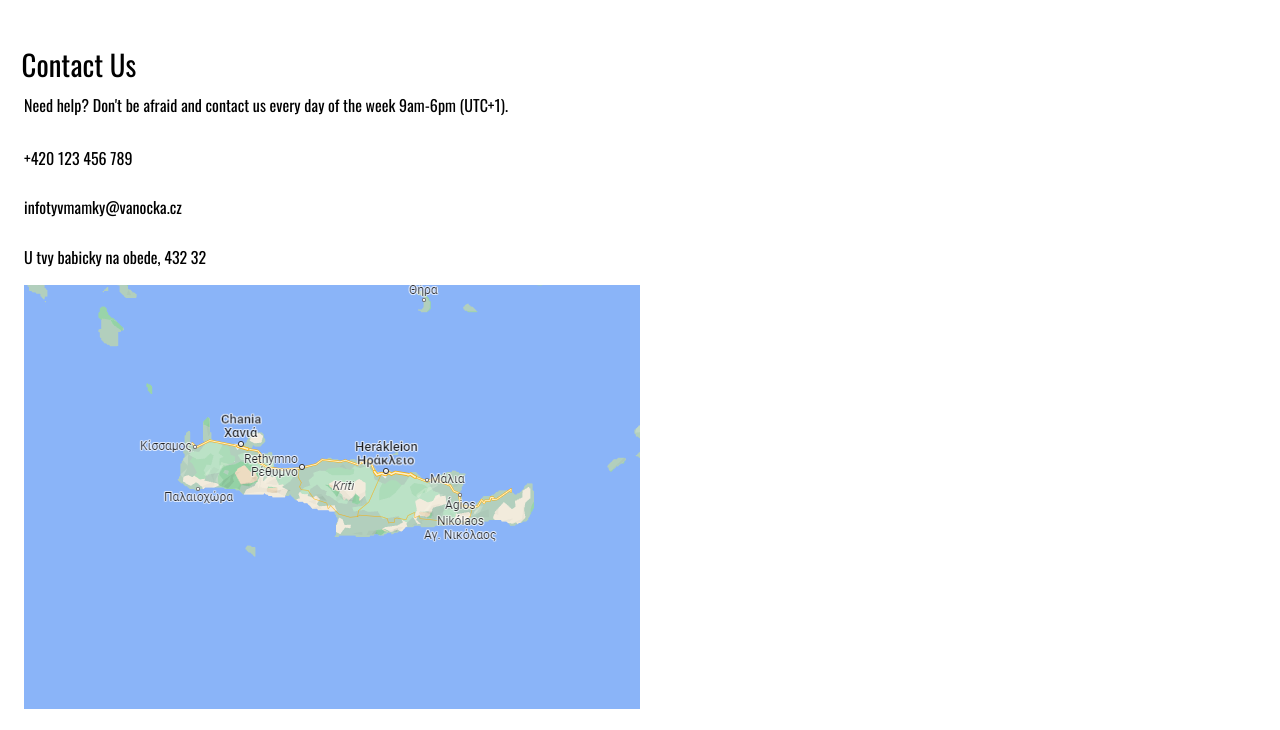
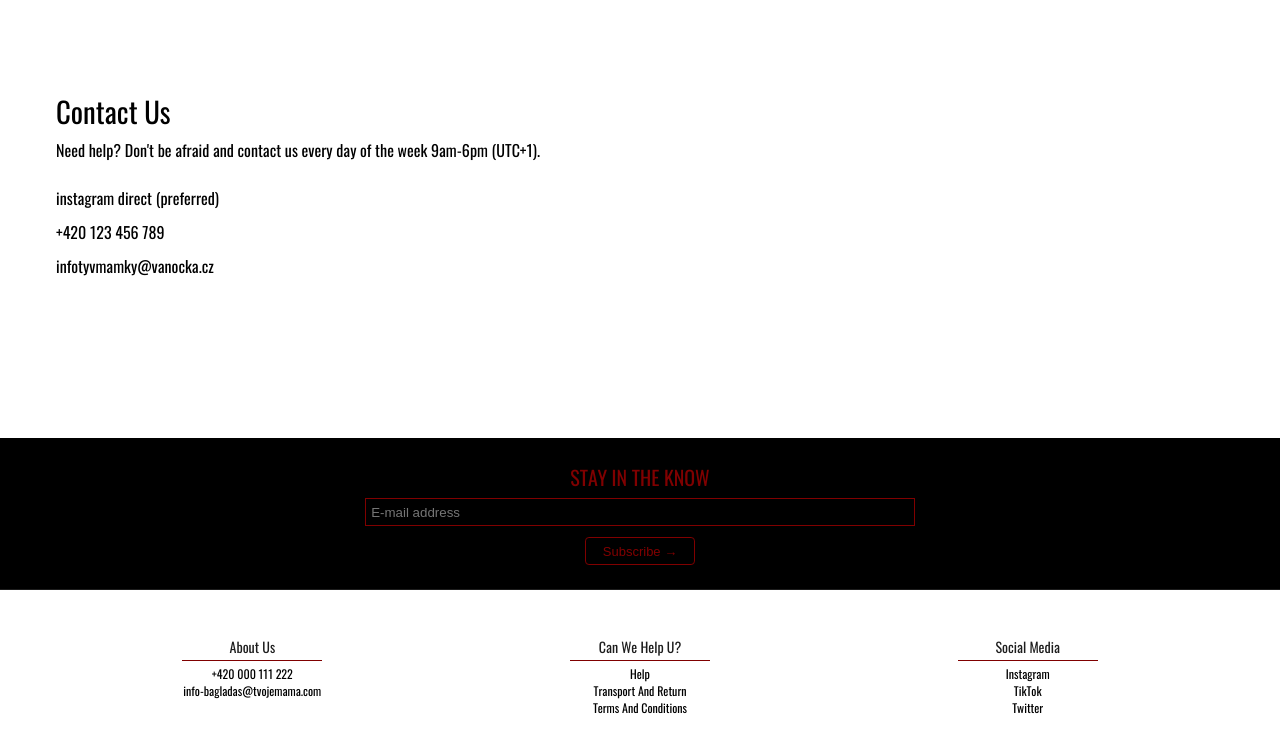
Before and after one commit to JakubRalis/wanted-web, a plain HTML site: page contact.html in a window 1280 px wide. Shown: the part 70-800 px from the top of the page. Drawn offline with Linux system fonts and the light colour scheme.

Commit message:
contacts

```diff
--- a/contact.html
+++ b/contact.html
@@ -63,11 +63,11 @@
     <main class="main-contacts">
         <ul class="contacts-box">
             <p class="contacts-title">Contact Us</p>
-            <li class="contacts-item contacts-text">Need help? Don't be afraid and contact us every day of the week 9am-6pm (UTC+1).</li>
-            <li class="contacts-item contacts-phone"><a class="contacts-link" href="#">+420 123 456 789</a></li>
-            <li class="contacts-item contacts-mail"><a class="contacts-link" href="#">infotyvmamky@vanocka.cz</a></li>
-            <li class="contacts-item "><a class="contacts-link" href="">U tvy babicky na obede, 432 32</a></li>
-            <img class="contacts-item contacts-place-img" src="./media/map.PNG" alt="mapa s polohou firmy">
+            <li class="contacts-item">Need help? Don't be afraid and contact us every day of the week 9am-6pm (UTC+1).</li>
+            <li class="contacts-item "><a class="contacts-link" href="#">instagram direct (preferred)</a></li>
+            <li class="contacts-item"><a class="contacts-link" href="#">+420 123 456 789</a></li>
+            <li class="contacts-item"><a class="contacts-link" href="#">infotyvmamky@vanocka.cz</a></li>
+             <!--<img class="contacts-item contacts-place-img" src="./media/map.PNG" alt="mapa s polohou firmy">-->
         </ul>
     </div>
     </main>
--- a/styles/contacts.css
+++ b/styles/contacts.css
@@ -36,14 +36,11 @@ body {
 }
 
 .contacts-box{
-    padding: 0;
-    margin: 0;
-    padding-bottom: 7.5em;
+    margin: 10em 1em;
 }
 
 .contacts-title{
     font-size: 1.8rem;
-    padding: 1em 0 0 0.75em;
 }
 
 
@@ -56,12 +53,21 @@ body {
     text-decoration: none;
 }
 
-.contacts-item{
-    padding: 0.8em 1.5em;
+.contacts-link:hover{
+    opacity: 0.7;
 }
 
-.contacts-item:nth-child(2){
-    padding: 0.5em 0 1em 1.5em;
+.contacts-item{
+    padding-top: 0.6em;
+}
+
+.contacts-item:first-of-type{
+    padding-top: 0.4em;
+}
+
+
+.contacts-item:nth-of-type(2){
+    padding-top: 1.5em;
 }
 
 .contacts-place-img{
```
